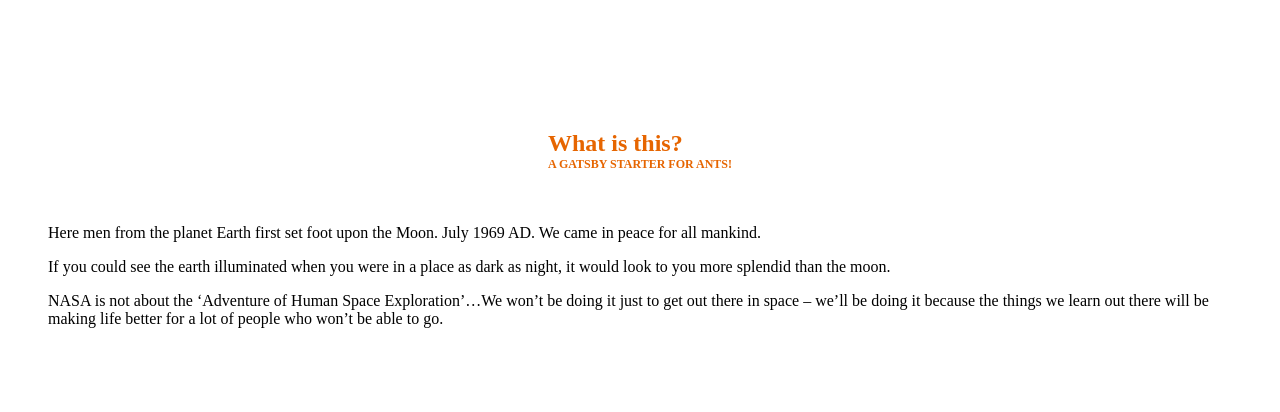
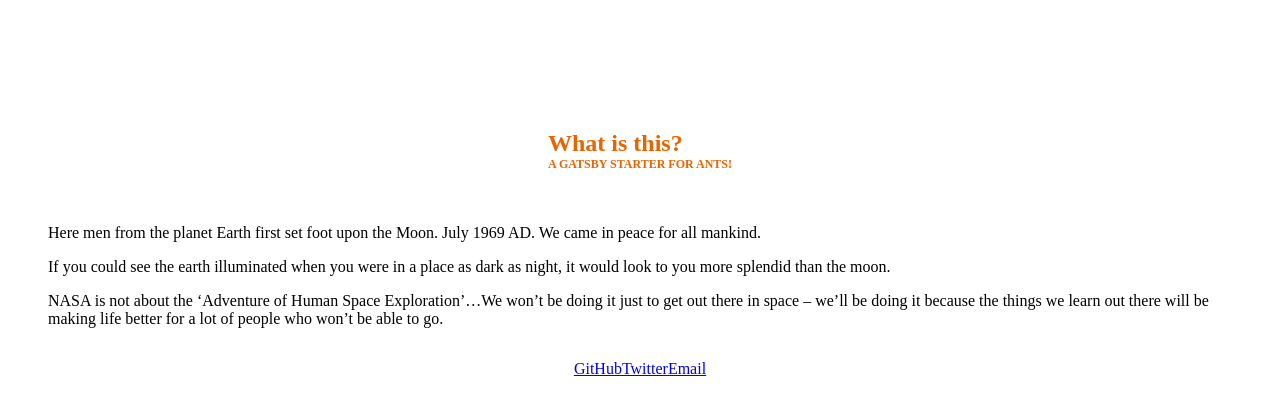
Before and after one commit to withpulp/gatsby-oRanger, a Gatsby site: page /about in a window 1280 px wide. Built offline with nearby package versions, Linux system fonts and the light colour scheme; Gatsby itself is replaced by a stand-in of ours.

Commit message:
some updates

```diff
--- a/data/SiteConfig.js
+++ b/data/SiteConfig.js
@@ -12,7 +12,6 @@
   disqusShortname: "https-vagr9k-github-io-gatsby-advanced-starter", // Disqus shortname.
   postDefaultCategoryID: "Tech", // Default category for posts.
   userName: "With Pulp", // Username to display in the author segment.
-  userTwitter: "_withpulp", // Optionally renders "Follow Me" in the UserInfo segment.
   userLocation: "New York, New York", // User location to display in the author segment.
   userAvatar: "https://api.adorable.io/avatars/150/test.png", // User avatar to display in the author segment.
   userDescription: "", // User description to display in the author segment.
@@ -20,18 +19,18 @@
   userLinks: [
     {
       label: "GitHub",
-      url: "https://github.com/withpulp/gatsby-oRanger",
-      iconClassName: "fa fa-github"
+      url: "https://github.com/withpulp",
+      icon: "fa fa-github"
     },
     {
       label: "Twitter",
       url: "https://twitter.com/_withpulp",
-      iconClassName: "fa fa-twitter"
+      icon: "fa fa-twitter"
     },
     {
       label: "Email",
       url: "mailto:damir@withpulp.com",
-      iconClassName: "fa fa-envelope"
+      icon: "fa fa-envelope"
     }
   ],
   copyright: "Copyright © 2017. With Pulp", // Copyright string for the footer of the website and RSS feed.
--- a/src/components/social_links/index.jsx
+++ b/src/components/social_links/index.jsx
@@ -7,11 +7,12 @@
     const { userLinks } = this.props.config;
     const { labeled } = this.props;
     return userLinks.map(link => (
-      <button className="button"
-              key={link.label}
-              href={link.url}>
+      <a className="button"
+         key={link.label}
+         href={link.url}
+         target="_blank">
         {labeled ? link.label : ''}
-      </button>
+      </a>
     ));
   }
   render() {
--- a/src/pages/about.jsx
+++ b/src/pages/about.jsx
@@ -3,6 +3,7 @@
 import Helmet from 'react-helmet';
 import Hero from '../containers/hero/';
 import Markdown from '../containers/markdown';
+import SocialLinks from '../components/social_links';
 import config from '../../data/SiteConfig';
 
 class AboutIndex extends React.Component {
@@ -29,6 +30,7 @@
         <Helmet title={`About | ${config.siteTitle}`} />
         <Hero data={hero} />
         <Markdown data={about} />
+        <SocialLinks config={config} contained labeled />
       </div>
     );
   }
```
Also changed, not shown: README.md.
